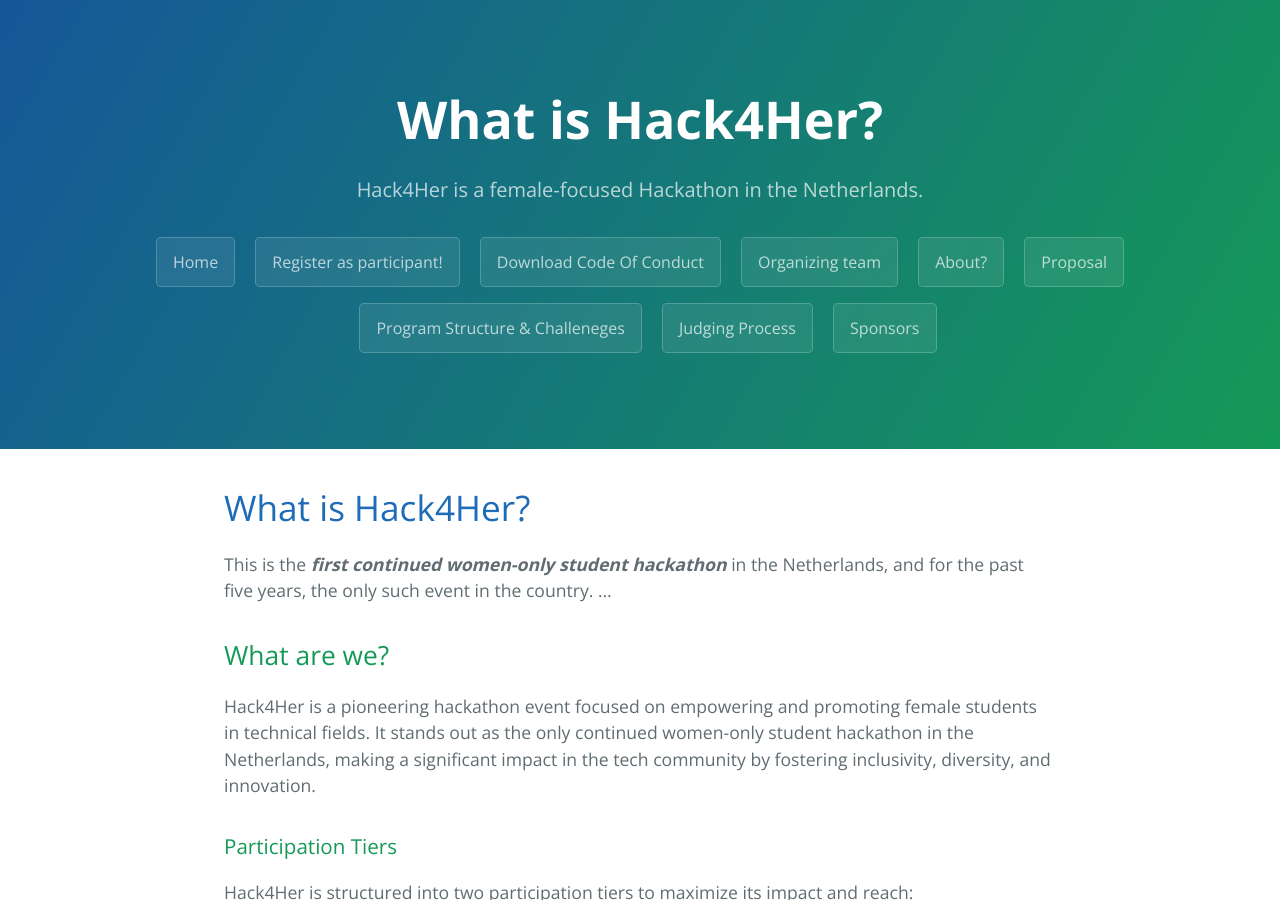
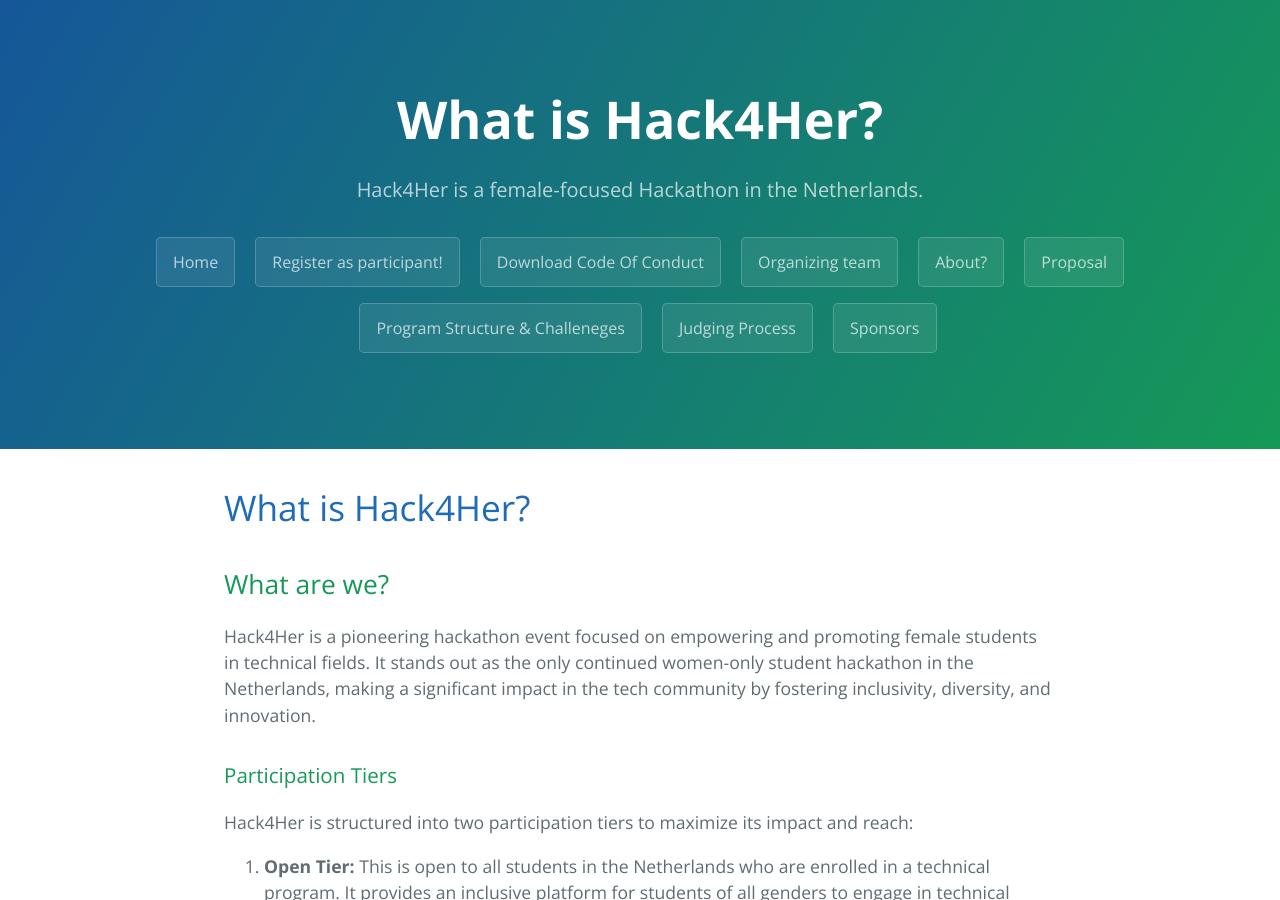
Before and after one commit to hack4her/hack4her.github.io, a Jekyll site: the page built from about.md, in a window 1280 px wide and 900 px high. Built offline with Jekyll 4.4.1, drawn with Linux system fonts in a browser that asks for light colours; our own code applies the rules of GitHub Pages for plain Markdown files.

Commit message:
Update about.md

```diff
--- a/about.md
+++ b/about.md
@@ -1,6 +1,4 @@
 # <a id="anchor-impact">What is Hack4Her?</a>
-This is the _**first continued women-only student hackathon**_ in the Netherlands, and for the past five years, the only such event in the country. ...
-
 ## What are we?
 
 Hack4Her is a pioneering hackathon event focused on empowering and promoting female students in technical fields. It stands out as the only continued women-only student hackathon in the Netherlands, making a significant impact in the tech community by fostering inclusivity, diversity, and innovation.
```
